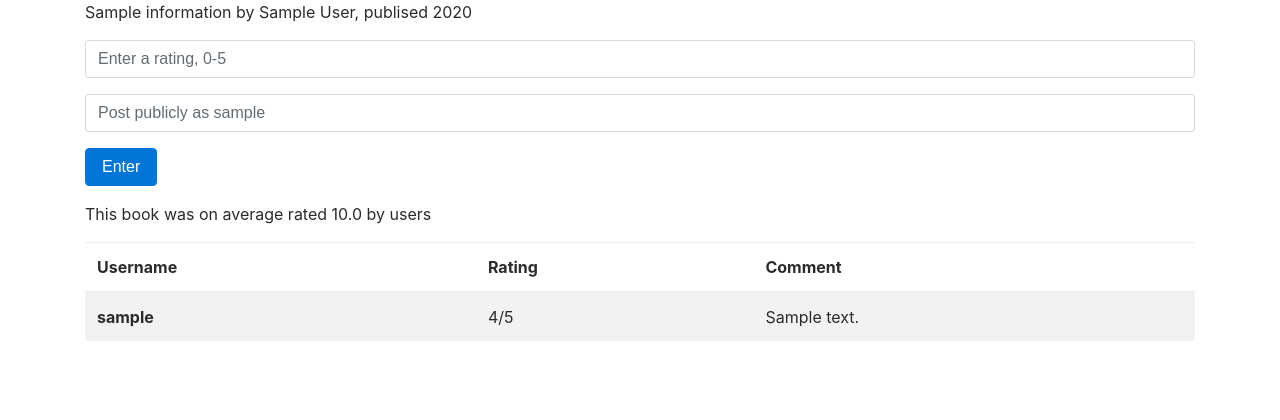
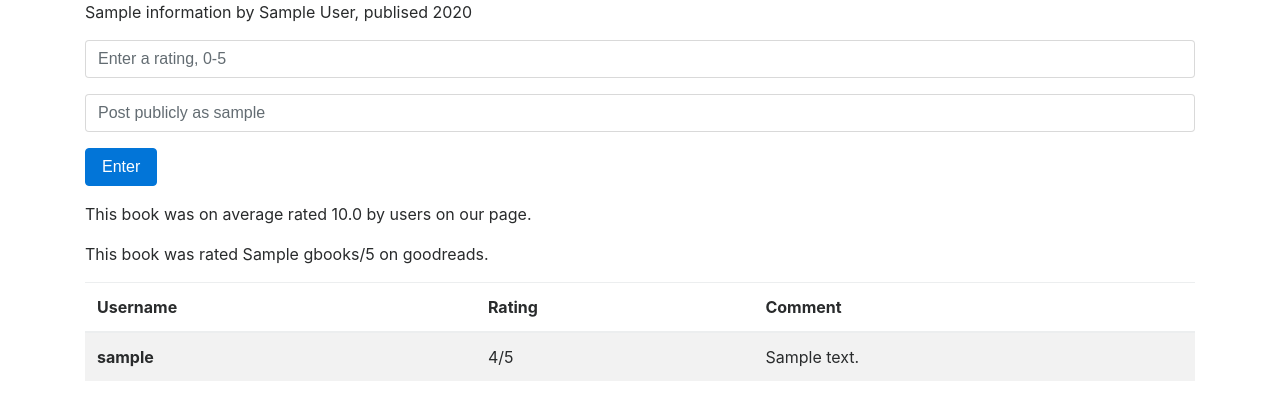
Before and after one commit to Kanishk-K/CS50_Web_Lecture1, a Flask app: template templates/BookPage.html in a window 1280 px wide. Shown: the top 420 px of the page. Run offline with Flask 2, Linux system fonts and the light colour scheme; the template is opened without the code that fills it: most values are stand-ins (such as "Sample title", 1, 10 or a date in 2020); some libraries are stand-ins or nearby versions.

Commit message:
Added goodreads api rating

```diff
--- a/application.py
+++ b/application.py
@@ -1,5 +1,6 @@
 import os
 
+import requests
 from flask import Flask, session, render_template, request
 from flask_session import Session
 from sqlalchemy import create_engine
@@ -66,4 +67,10 @@ def BookPage(book_isbn):
     comments = db.execute("SELECT * from ratings WHERE isbn = :isbn",{"isbn" : book_isbn}).fetchall()
     information = db.execute("SELECT * from books WHERE isbn = :isbn",{"isbn" : book_isbn}).fetchone()
     avgrate = db.execute("SELECT avg(rating) from ratings WHERE isbn = :isbn",{"isbn" : book_isbn}).fetchone()
-    return render_template("BookPage.html", information=information, username=username, comments = comments, usercommented = usercommented, avgrate = avgrate)
+    bookapi = requests.get("https://www.goodreads.com/book/review_counts.json",params={"key" : "4Uh6xEmtF0dIoI0q7anSg", "isbns": book_isbn})
+    if bookapi.status_code != 200:
+        raise Exception("Error, API call unsuccessful")
+    data = bookapi.json()
+    print(data)
+    bookrating = data["books"][0]["average_rating"]
+    return render_template("BookPage.html", information=information, username=username, comments = comments, usercommented = usercommented, avgrate = avgrate, gbooks = bookrating)
--- a/templates/BookPage.html
+++ b/templates/BookPage.html
@@ -23,10 +23,11 @@
     </form>
     {% endif %}
     {% if avgrate[0] == None %}
-    <p>This book has not recieved a rating yet.</p>
+    <p>This book has not recieved a rating yet on our page.</p>
     {% else %}
-    <p>This book was on average rated {{avgrate[0]|float}} by users</p>
+    <p>This book was on average rated {{avgrate[0]|float}} by users on our page.</p>
     {% endif %}
+    <p>This book was rated {{ gbooks }}/5 on goodreads.</p>
     <table class="table table-striped">
         <thead class="thead-dark">
             <tr>
```
Also changed, not shown: 2 other files.
